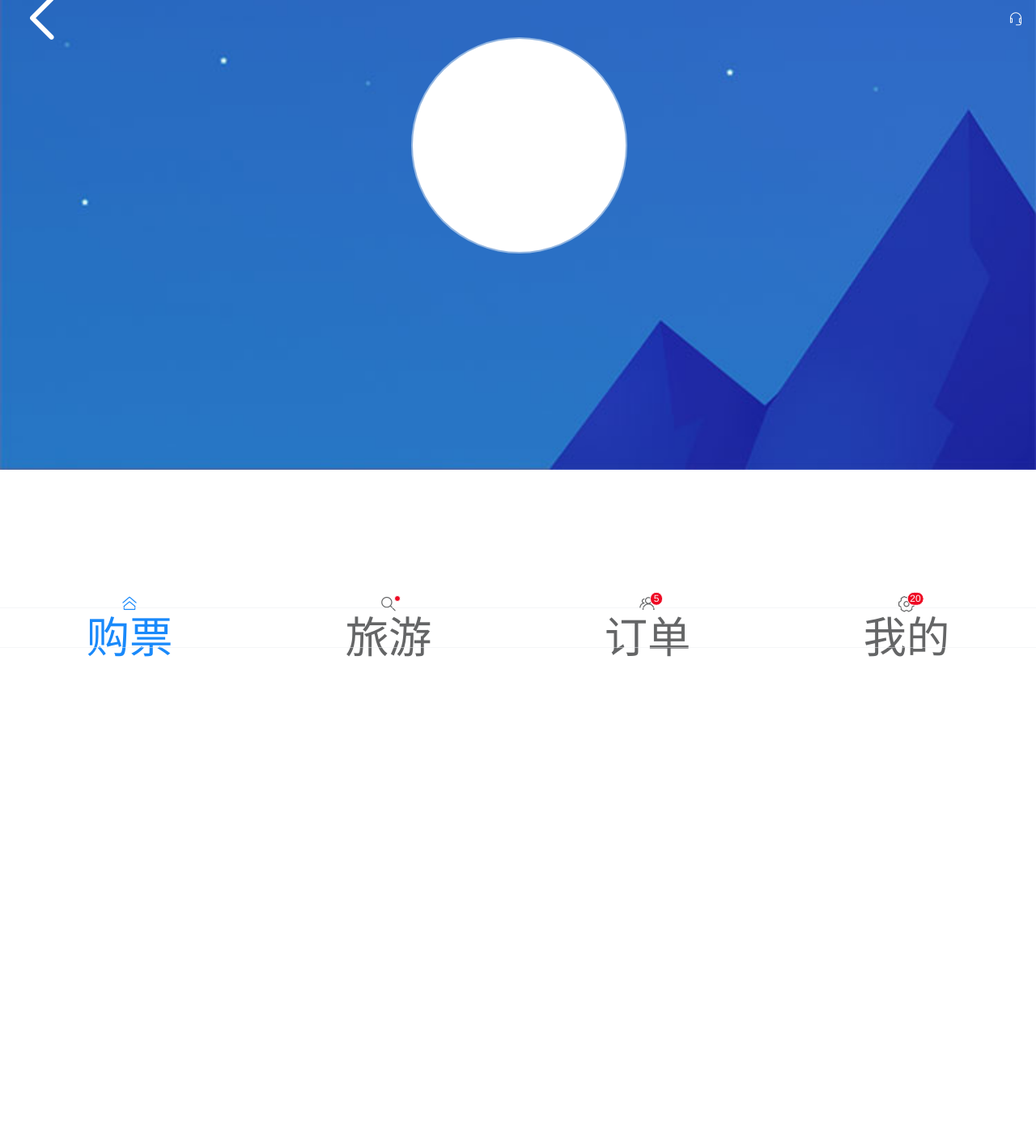
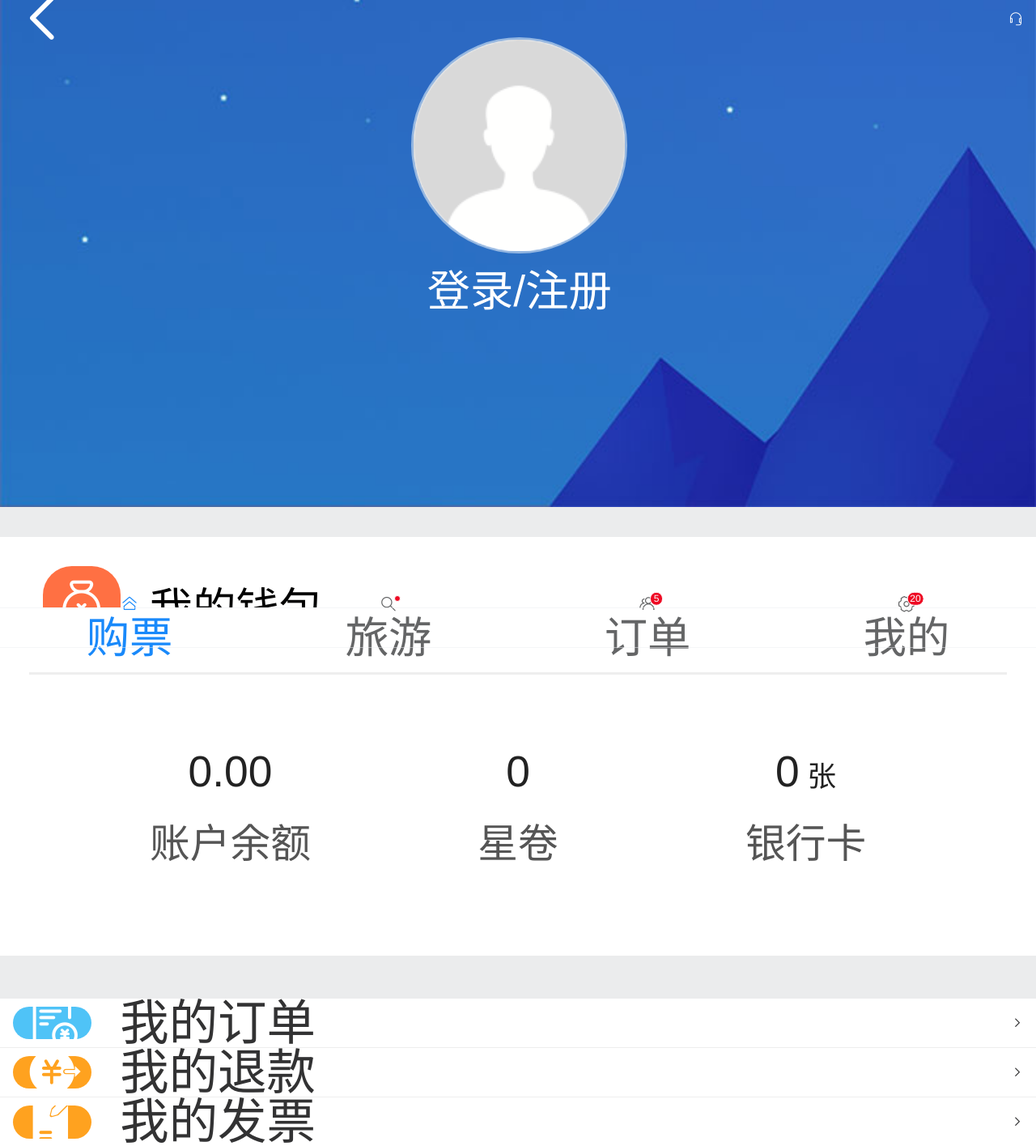
Before and after one commit to githubchx12380/vue-air-phone, a Vue app: page /myprofile in a window 1280 px wide. Shown: the top 1415 px of the page at 81% size. Before the commit the page ends 1333 px from the top, so only its background shows below. Built offline with nearby package versions, Linux system fonts and the light colour scheme.

Commit message:
myprofile style

```diff
--- a/src/components/air/NavBar.vue
+++ b/src/components/air/NavBar.vue
@@ -2,7 +2,7 @@
   <div class="home">
     <van-sticky  @scroll="scrollTop">
       <van-nav-bar
-      :class="{topactiveclass:topActive}"
+      :class="[{topactiveclass:topActive},{topactiveclass1:myprofile}]"
       @click-left="$router.back()"
       :title="title"
       :left-text="lefttext"
@@ -22,16 +22,23 @@ export default {
   props:['title','lefttext','leftico'],
   data() {
     return {
-      topActive:false
+      topActive:false,
+      myprofile:false
     }
   },
   methods:{
     scrollTop(top) {
-      if(top.scrollTop > 80) {
+      if(top.scrollTop > 80 && this.$route.path.indexOf('air') != -1) {
         this.topActive = true
       }else{
         this.topActive = false
       }
+      if(top.scrollTop > 80 && this.$route.path.indexOf('myprofile') != -1) {
+        this.myprofile = true
+      }else{
+        this.myprofile = false
+      }
+
     }
   }
 }
@@ -59,4 +66,8 @@ export default {
     transition: all 0.8s ease 0s;
     background-color: rgb(27, 169, 186);
 }
+/deep/ .topactiveclass1 {
+    transition: all 0.8s ease 0s;
+    background-color: #2b73c7;
+}
 </style>
--- /dev/null
+++ b/src/components/user/Myorder.vue
@@ -0,0 +1,98 @@
+<template>
+  <div>
+      <div class="mymoney">
+          <h2>
+              <van-icon class="money-ico" name="balance-o" />
+              <div>我的钱包</div>
+          </h2>
+          <van-row class="money-info">
+              <van-col class="money-info-item" span="8">
+                  <span class="numbers">0.00</span>
+                  <span class="text">账户余额</span>
+              </van-col>
+              <van-col class="money-info-item" span="8">
+                  <span class="numbers">0</span>
+                  <span class="text">星卷</span>
+              </van-col>
+              <van-col class="money-info-item" span="8">
+                  <span class="numbers">0<em> 张</em></span>
+                  <span class="text">银行卡</span>
+              </van-col>
+          </van-row>
+      </div>
+      <div class="order-item">
+        <myorder-item icos="balance-list-o" backcolor="#4fc3f7" title="我的订单" />
+
+        <myorder-item icos="cash-back-record" backcolor="#ffa21f" title="我的退款" />
+
+        <myorder-item icos="records" backcolor="#ffa21f" title="我的发票" />
+
+        <myorder-item icos="debit-pay" backcolor="#ffa21f" title="我的攻略" />
+      </div>
+
+      <div class="fank">
+        <myorder-item icos="chat-o" backcolor="#90a4ae" title="意见反馈" />
+
+        <myorder-item icos="info-o" backcolor="#90a4ae" title="关于" />
+      </div>
+  </div>
+</template>
+
+<script>
+import MyorderItem from './MyorderItem'
+export default {
+    components:{
+        MyorderItem
+    }
+}
+</script>
+
+<style scoped lang="less">
+.mymoney{
+    padding: 2.778vw 2.778vw;
+    background-color: white;
+    h2{
+         display: flex;
+         align-items: center;
+         font-weight: 400;
+         padding: 0vw 1.389vw 2.778vw 1.389vw;
+         border-bottom: 0.278vw solid #eee;
+         .money-ico{
+            margin-right: 2.778vw;
+            font-size: 5.556vw;
+            background-color: #ff7043;
+            color: white;
+            padding: 0.833vw 1.111vw 1.111vw 0.833vw;
+            border-radius: 2.778vw;
+         }
+    }
+    .money-info{
+        padding: 5.556vw;
+        .money-info-item{
+            display: flex;
+            justify-content: center;
+            flex-direction: column;
+            align-items: center;
+            .numbers{
+                margin: 1.389vw 0;
+                color: #222;
+                em{
+                    font-style: normal;
+                    font-size: 2.778vw;
+                }
+            }
+            .text{
+                font-size: 3.889vw;
+                color: #555;
+            }
+        }
+    }
+}
+.order-item{
+    background-color: white;
+    margin-top: 4.167vw;
+}
+.fank{
+    margin: 15px 0 50px 0;
+}
+</style>
--- /dev/null
+++ b/src/components/user/MyorderItem.vue
@@ -0,0 +1,44 @@
+<template>
+  <div class="cell-item">
+      <van-cell :title="title">
+            <template #icon>
+                <van-icon :style="{backgroundColor:backcolor}" class="left-icos" :name="icos" style="line-height: inherit;" />
+            </template>
+            <template #right-icon>
+                <van-icon name="arrow" style="line-height: inherit;" />
+            </template>
+      </van-cell>
+  </div>
+</template>
+
+<script>
+export default {
+    props:['icos','backcolor','title']
+}
+</script>
+
+<style scoped lang="less">
+.cell-item{
+    display: flex;
+    border-bottom: 1px solid #eee;
+    .left-icos{
+         margin-right: 2.778vw;
+         font-size: 5.556vw;
+
+         color: white;
+         padding: 0.633vw 1vw;
+         border-radius: 2.778vw;
+    }
+    /deep/ .van-cell__title{
+        display: flex;
+        align-items: center;
+        span{
+            font-size: 4.722vw;
+        }
+    }
+    /deep/ .van-icon-arrow{
+        display: flex;
+        align-items: center;
+    }
+}
+</style>
--- a/src/views/user/myprofile.vue
+++ b/src/views/user/myprofile.vue
@@ -1,50 +1,75 @@
 <template>
+  <div class="myprofile-container">
+       <nav-bar :leftico="true"></nav-bar>
     <div class="myprofile">
-      <nav-bar :leftico="true"></nav-bar>
-      <img class="back-img" src="@/assets/img/myprofile-back.jpg" alt="">
+      <img class="back-img" src="@/assets/img/myprofile-back.jpg" alt />
       <div class="head_img">
-          <div class="img"></div>
+        <div class="img">
+          <img src="../../assets/img/head_img.png" alt />
         </div>
+        <p>登录/注册</p>
+      </div>
+    </div>
+
+    <myorder />
+
   </div>
 </template>
 
 <script>
-import NavBar from '@/components/air/NavBar.vue'
+import NavBar from "@/components/air/NavBar.vue";
+import Myorder from "@/components/user/Myorder.vue";
+import loading from '@/components/common/loading.vue'
 export default {
-    components:{
-        NavBar
+  components: {
+    NavBar,
+    Myorder,
+    loading
   }
-}
+};
 </script>
 
 <style scoped lang="less">
-.myprofile{
-    height: 104.167vw;
+.myprofile-container{
+    background-color: #ebeced;
+    padding-bottom: 41.667vw;
+}
+.myprofile {
   position: relative;
-   .back-img{
+  height: 48.222vw;
+  .back-img {
     position: absolute;
     top: -120vw;
     width: 100%;
   }
-   .head_img{
+  .head_img {
     position: absolute;
     z-index: 1;
     left: 50%;
-        margin-left:-10.278vw ;
+    margin-left: -10.278vw;
     height: 26.389vw;
     width: 20.833vw;
-        .img{
+    .img {
       width: 100%;
       background-color: white;
       height: 20.832vw;
       border-radius: 50%;
-            border: 2px solid #93b6e1;
+      border: 3px solid #93b6e1;
+      img {
+        width: 100%;
+        height: 100%;
+      }
+    }
+    p {
+      color: white;
+      text-align: center;
+      font-size: 4.167vw;
+      padding-top: 3px;
     }
   }
 }
-/deep/ .van-icon-arrow-left{
+/deep/ .van-icon-arrow-left {
   color: white;
   font-size: 5.556vw;
 }
-
 </style>
```
Also changed, not shown: src/assets/img/head_img.png (added). Lines whose indentation alone changed are shown as unchanged.
